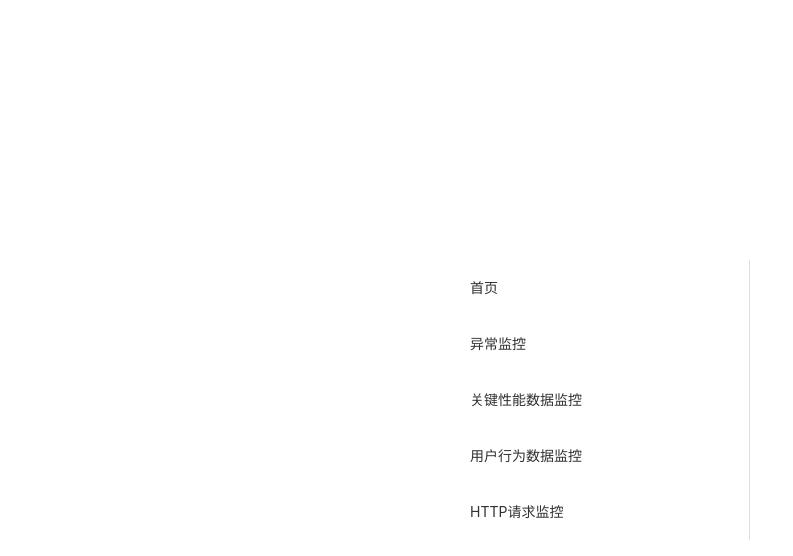
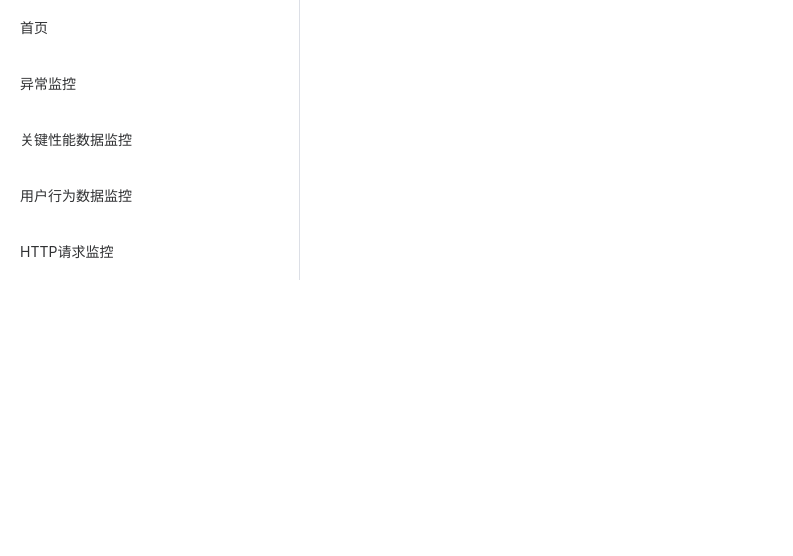
Before and after one commit to skyclouds2001/Frontend-Monitor-System, a Vue app in the folder monitor-system-show/: page / in a window 1280 px wide. Shown: the top 556 px of the page, without its empty margins (0-793 px from the left). Built offline with nearby package versions, Linux system fonts and the light colour scheme.

Commit message:
feat: update global style

```diff
--- a/monitor-system-show/src/style.css
+++ b/monitor-system-show/src/style.css
@@ -61,9 +61,13 @@ button:focus-visible {
 }
 
 #app {
-  max-width: 1280px;
+  max-width: 1920px;
+  width: 100vw;
+  min-width: 1280px;
+  min-height: 100vh;
+  height: auto;
   margin: 0 auto;
-  padding: 2rem;
+  padding: 0;
   text-align: center;
 }
 
```
